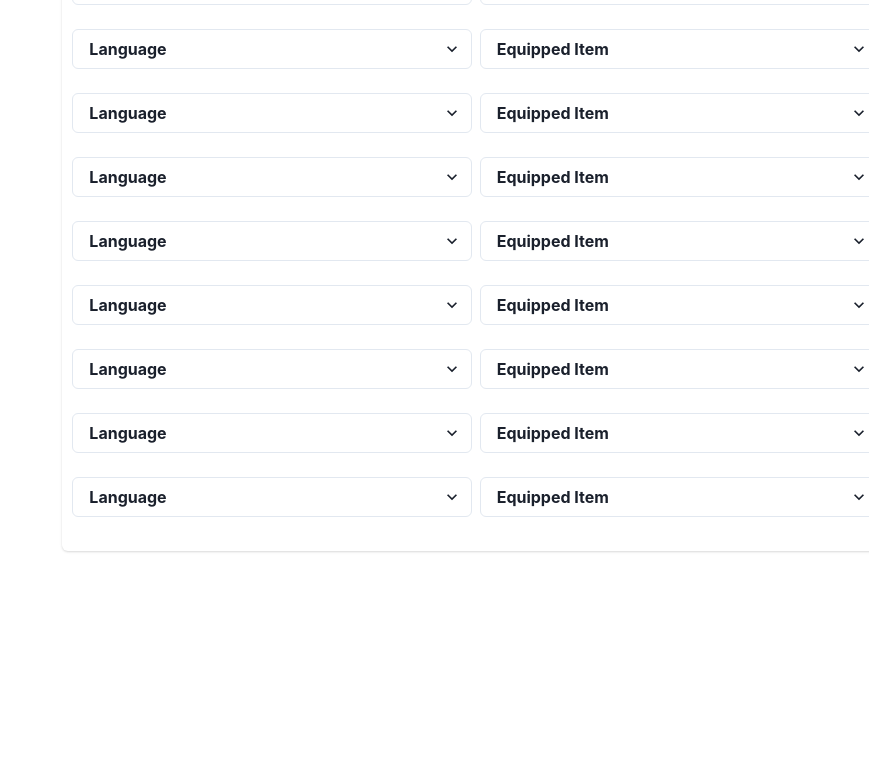
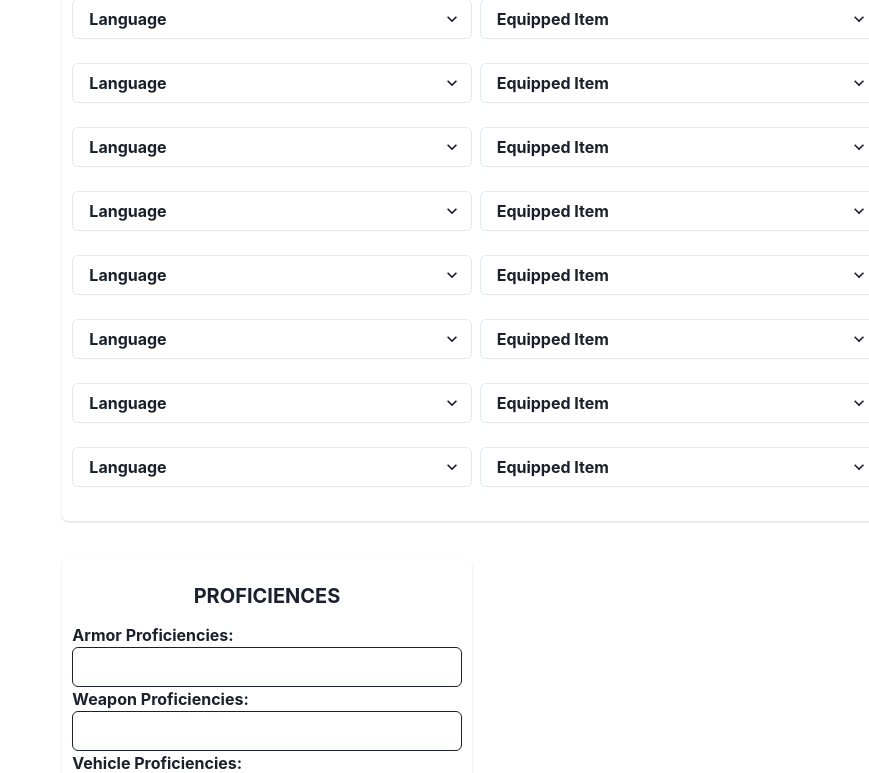
Before and after one commit to Napiorski/rpg-player-app, a Next.js app: page /character in a window 1280 px wide. Shown: the part 2000-2773 px from the top of the page, without its empty margins (411-1280 px from the left). Before the commit the page ends 2571 px from the top, so only its background shows below. Built offline with nearby package versions, Linux system fonts and the light colour scheme.

Commit message:
Added Proficiencies and updated some text.

```diff
--- a/pages/character/index.tsx
+++ b/pages/character/index.tsx
@@ -72,8 +72,6 @@ const listItems = [
   },
 ];
 
-
-
 export type CharacterSheetInputs = {
   [key: string]: string;
 };
@@ -87,7 +85,6 @@ export default function Home() {
   } = useForm<CharacterSheetInputs>();
   const onSubmit: SubmitHandler<CharacterSheetInputs> = (data) => {
     debugger;
-
 
     console.log(data);
   };
@@ -307,7 +304,7 @@ export default function Home() {
                         />
                       </Flex>
                       <Flex mb={"30px"}>
-                        <Textarea placeholder="Current hit points" />
+                        <Textarea placeholder="Max & Current Hit Points" />
                       </Flex>
                       <Flex mb={"30px"}>
                         <Textarea placeholder="Temporary hit points" />
@@ -662,16 +659,13 @@ export default function Home() {
                             />
                           </GridItem>
                           <GridItem w="100%" colStart={1} colSpan={3} p="5px">
-                            <Textarea
-                              fontSize="small"
-                              mb={"30px"}
-                              textAlign="center"
-                            />
+                            <Textarea textAlign="center" />
                           </GridItem>
                         </Grid>
                       </Box>
                     </Card>
                   </GridItem>
+
                   <GridItem colSpan={2}>
                     <Card mt={"30px"} p={"10px"}>
                       <Heading
@@ -748,7 +742,31 @@ export default function Home() {
                       </Grid>
                     </Card>
                   </GridItem>
-                  {/*TODO: add the Equipped Items column (GridItem) - do not colSpan*/}
+                  <GridItem>
+                    <Card mt={"30px"} p={"10px"}>
+                      <Heading
+                        as="h4"
+                        mt={"15px"}
+                        mb={"15px"}
+                        size={"md"}
+                        textAlign={"center"}
+                      >
+                        PROFICIENCES
+                      </Heading>
+                      <Text fontWeight="bold">Armor Proficiencies:</Text>
+                      <Input></Input>
+                      <Text fontWeight="bold">Weapon Proficiencies:</Text>
+                      <Input></Input>
+                      <Text fontWeight="bold">Vehicle Proficiencies:</Text>
+                      <Input></Input>
+                      <Text fontWeight="bold">Tool Proficiencies:</Text>
+                      <Input></Input>
+                      <Text fontWeight="bold">Other Proficiencies:</Text>
+                      <Input></Input>
+                      <Text fontWeight="bold">Other Speeds:</Text>
+                      <Input></Input>
+                    </Card>
+                  </GridItem>
                 </Grid>
               </GridItem>
             </Grid>
```
